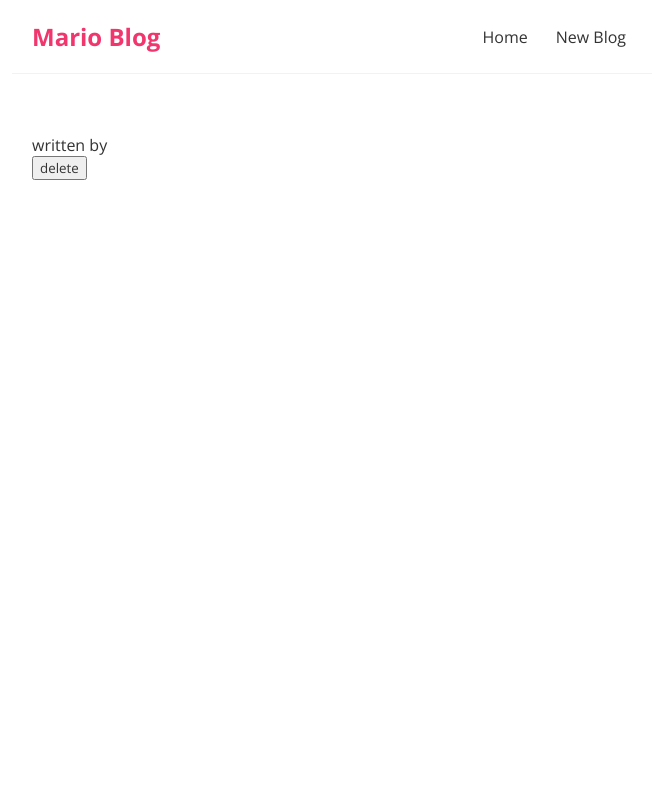
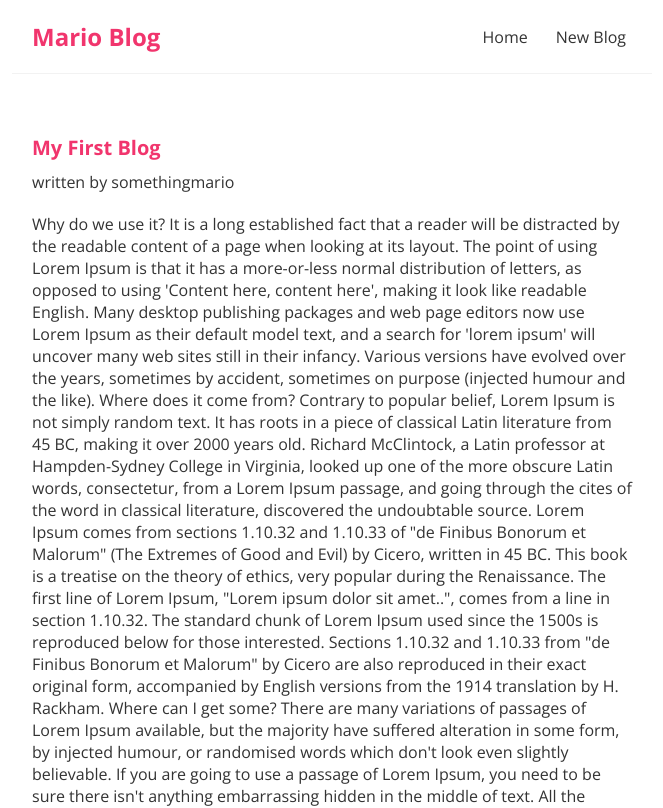
Before and after one commit to meg151/marioBlog-TypeScript, a React (Create React App) app: page /blogs/1 in a window 1280 px wide. Shown: the top 808 px of the page, without its empty margins (308-971 px from the left). Built offline with nearby package versions, Linux system fonts and the light colour scheme; data requests are answered from the project's data file.

Commit message:
fixed id params

```diff
--- a/src/components/BlogDetails/BlogDetails.tsx
+++ b/src/components/BlogDetails/BlogDetails.tsx
@@ -1,11 +1,17 @@
 import { useQuery } from 'react-query';
-import fetchBlogsId from 'components/utility/fetchBlogsId';
-
+import fetchBlogsId from 'components/utils/fetchBlogsId';
+import  {useParams } from 'react-router-dom';
 
 
 const BlogDetails = () => {
-    const {data:blog, error, isError, isLoading }:any = useQuery('blog', fetchBlogsId)
-    console.log(blog);
+    const {id }:any = useParams();
+    console.log(id);
+
+    const {data:blog, error, isError, isLoading }:any = useQuery('blog', async() => {
+        const blog = await fetchBlogsId(id);
+        return blog;
+    })
+    console.log("this is the data" , blog);
 
 
     if(isLoading){
@@ -15,16 +21,20 @@ const BlogDetails = () => {
             return <div>Error! {error.message} </div>
         }
 
+
         return (
-            <div className="blsog-details" >
+            <div className="blog-details" >
                     <article>
-                        <h2>{blog.title}</h2>
-                        <p>written by {blog.author}</p>
-                        <div>{blog.body}</div>
+                        <h2>{blog?.title}</h2>
+                        <p>written by something{blog?.author}</p>
+                        <div>{blog?.body}</div>
                         <button>delete</button>
                     </article>
             </div>
         )
-}
+    }
+
+
+
 
 export default BlogDetails
--- a/src/components/Home/Home.tsx
+++ b/src/components/Home/Home.tsx
@@ -1,5 +1,5 @@
 import BlogList from 'components/BlogList/BlogList';
-import fetchBlogs from 'components/utility/fetchBlogs';
+import fetchBlogs from 'components/utils/fetchBlogs';
 import { useQuery } from 'react-query';
 
 const Home = () => {
--- a/src/components/utility/fetchBlogsId.ts
+++ /dev/null
@@ -1,11 +0,0 @@
-import axios from 'axios';
-
-const fetchBlogsId = async({id}:any) => {
-    const {data}:any = await axios.get( `http://localhost:8000/blogs`, {
-        params: {
-            id : {id}
-        }
-    })
-    return data;
-}
-export default fetchBlogsId;
--- /dev/null
+++ b/src/components/utils/fetchBlogsId.ts
@@ -0,0 +1,8 @@
+import axios from 'axios';
+
+const fetchBlogsId = async(id:string) => {
+    const {data} = await axios.get( `http://localhost:8000/blogs/${id}`)
+
+    return data;
+}
+export default fetchBlogsId;
```
Also changed, not shown: src/components/utils/fetchBlogs.ts (renamed from src/components/utility/fetchBlogs.ts).
